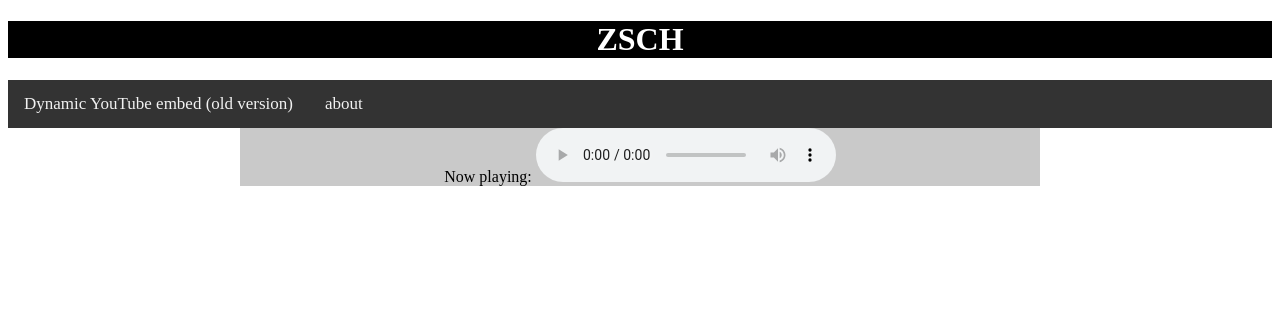
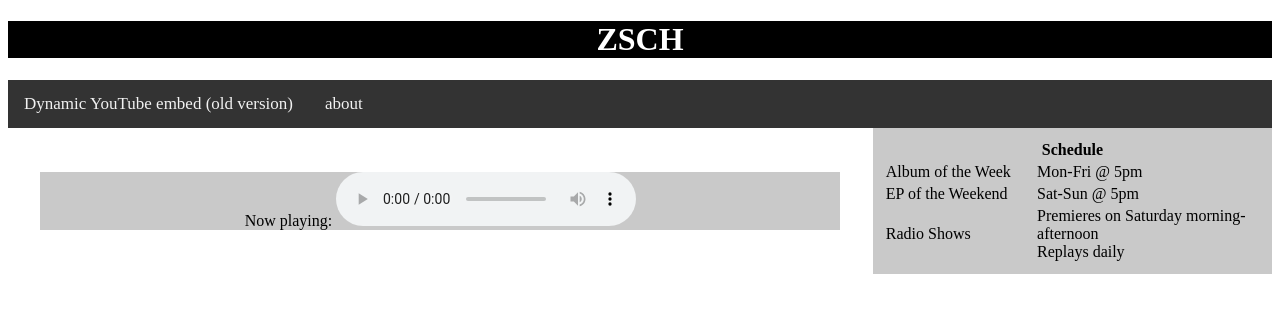
Before and after one commit to Rock-it-science/zsch-radio, a PHP site: page / in a window 1280 px wide. Shown: the top 313 px of the page. Run offline with PHP 8.4, Linux system fonts and the light colour scheme.

Commit message:
Add schedule

```diff
--- a/index.html
+++ b/index.html
@@ -18,5 +18,40 @@
         Now playing:
         <audio controls src="http://3.135.130.105:8000/stream.mp3"></audio>
       </div>
+
+      <!-- Schedule -->
+      <div class='schedule'>
+        <table>
+          <col width = 40%>
+          <col width = 60%>
+          <tr>
+            <th colspan=2><b>Schedule</b></th>
+          </tr>
+          <tr>
+            <td>
+              Album of the Week
+            </td>
+            <td>
+              Mon-Fri @ 5pm
+            </td>
+          </tr>
+          <tr>
+            <td>
+              EP of the Weekend
+            </td>
+            <td>
+              Sat-Sun @ 5pm
+            </td>
+          </tr>
+            <td>
+              Radio Shows
+            </td>
+            <td>
+              Premieres on Saturday morning-afternoon<br />
+              Replays daily
+            </td>
+          </tr>
+        </table>
+      </div>
   </body>
 </html>
--- a/style/style.css
+++ b/style/style.css
@@ -10,7 +10,7 @@
 }
 .schedule {
   margin: auto, 50px;
-  width: 20%;
+  width: 30%;
   padding: 10px;
   background-color:rgba(148, 148, 148, 0.5);
 }
```
